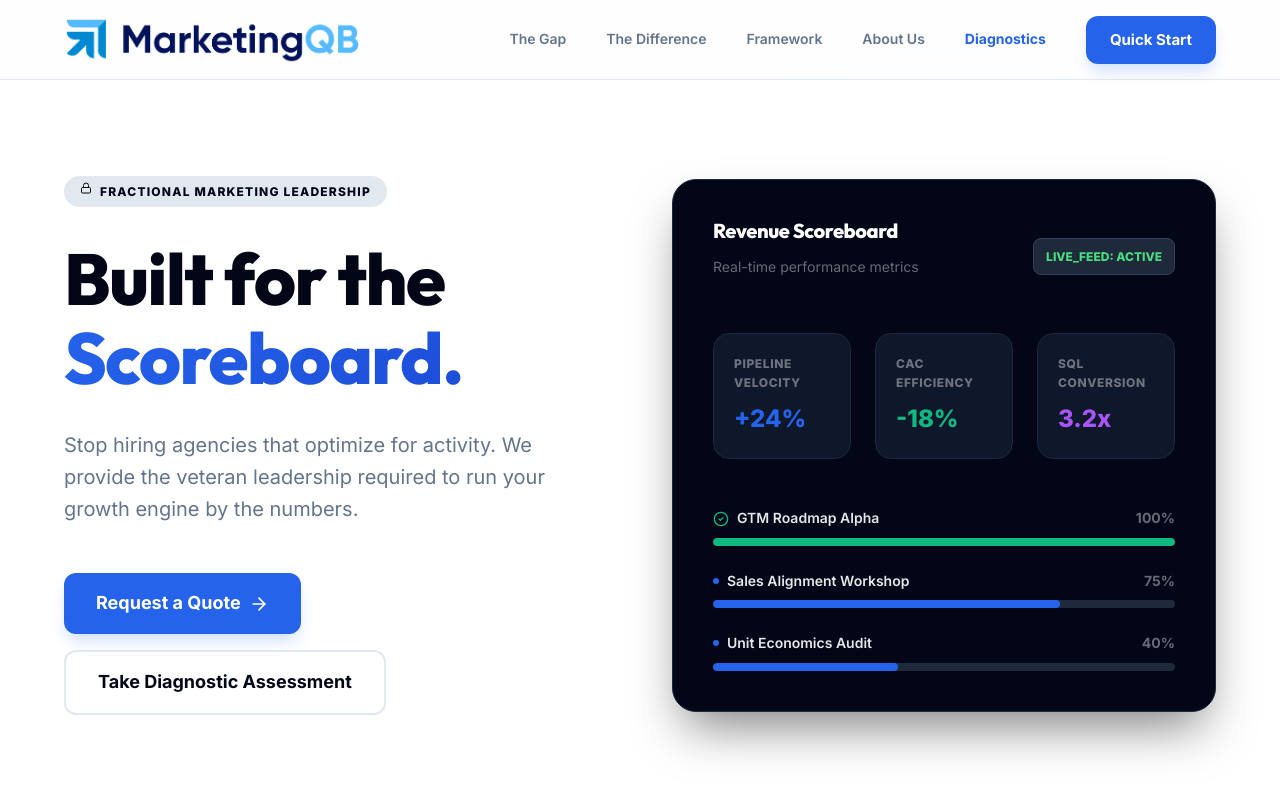
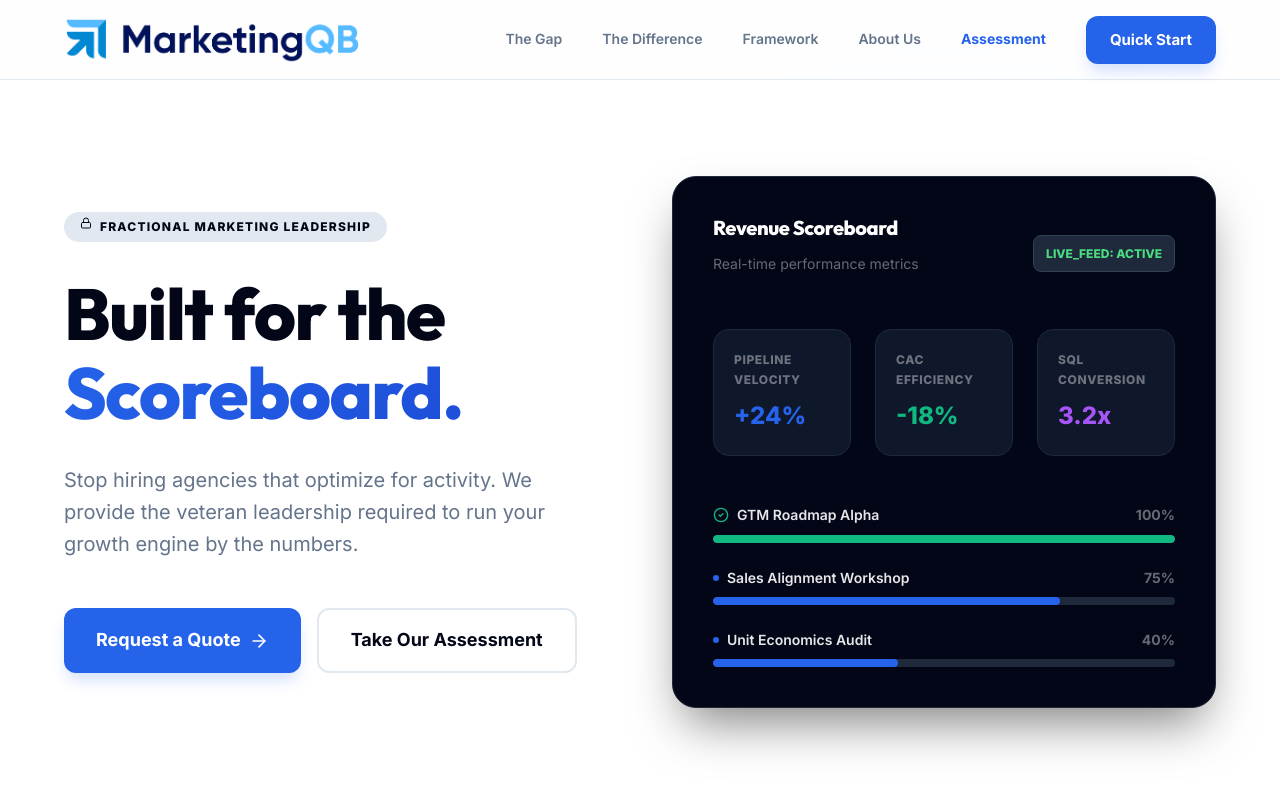
Before and after one commit to mattaster/mktqb, a React (Vite) app: page / in a window 1280 px wide. Shown: the top 800 px of the page. Built offline with nearby package versions, Linux system fonts and the light colour scheme.

Commit message:
Diag to Assessment

```diff
--- a/src/App.jsx
+++ b/src/App.jsx
@@ -34,7 +34,7 @@ const Navigation = () => {
                         <Link to="/#difference" className="nav-link">The Difference</Link>
                         <Link to="/#framework" className="nav-link">Framework</Link>
                         <Link to="/about" className="nav-link">About Us</Link>
-                        <Link to="/audit" className="nav-link" style={{ color: 'var(--accent)', fontWeight: 700 }}>Diagnostics</Link>
+                        <Link to="/audit" className="nav-link" style={{ color: 'var(--accent)', fontWeight: 700 }}>Assessment</Link>
                         <Link to="/contact" className="btn btn-primary" style={{ textDecoration: 'none' }}>Quick Start</Link>
                     </div>
 
--- a/src/pages/Home.jsx
+++ b/src/pages/Home.jsx
@@ -52,7 +52,7 @@ const Home = () => {
                                     Request a Quote <ArrowRight size={20} />
                                 </Link>
                                 <Link to="/audit" className="btn btn-outline" style={{ padding: '1rem 2rem', fontSize: '1.125rem', textDecoration: 'none' }}>
-                                    Take Diagnostic Assessment
+                                    Take Our Assessment
                                 </Link>
                             </div>
                         </motion.div>
```
